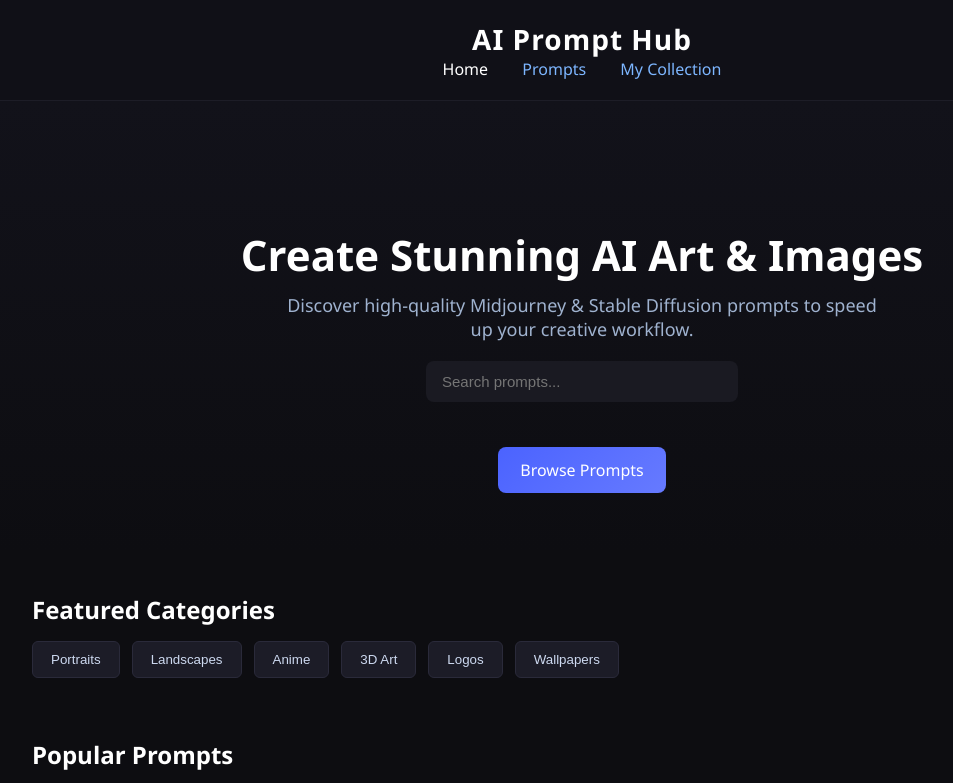
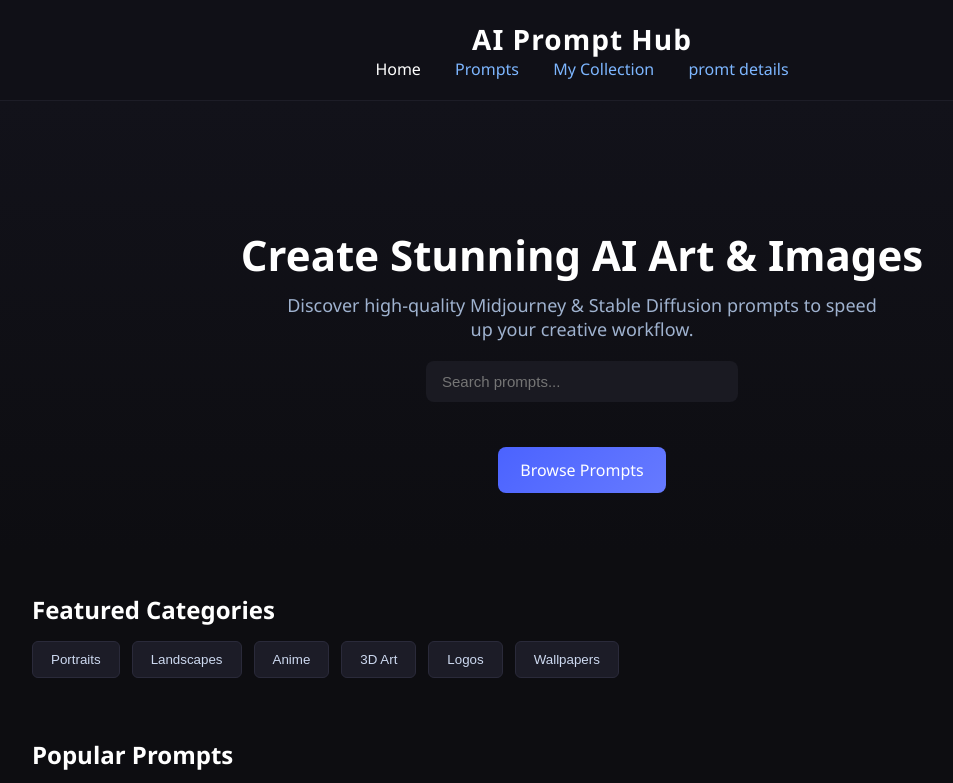
Before and after one commit to humayundanish05/hd-prompt-store, a plain HTML site: page index.html in a window 1280 px wide. Shown: the top 783 px of the page, without its empty margins (58-1011 px from the left). Drawn offline with Linux system fonts and the light colour scheme; a script that the page names is missing.

Commit message:
Update index.html

```diff
--- a/index.html
+++ b/index.html
@@ -19,6 +19,8 @@
             <a href="index.html" class="active">Home</a>
             <a href="prompts.html">Prompts</a>
             <a href="collection.html">My Collection</a>
+            <a href="details.html">promt details</a>
+
         </nav>
     </header>
 
```
